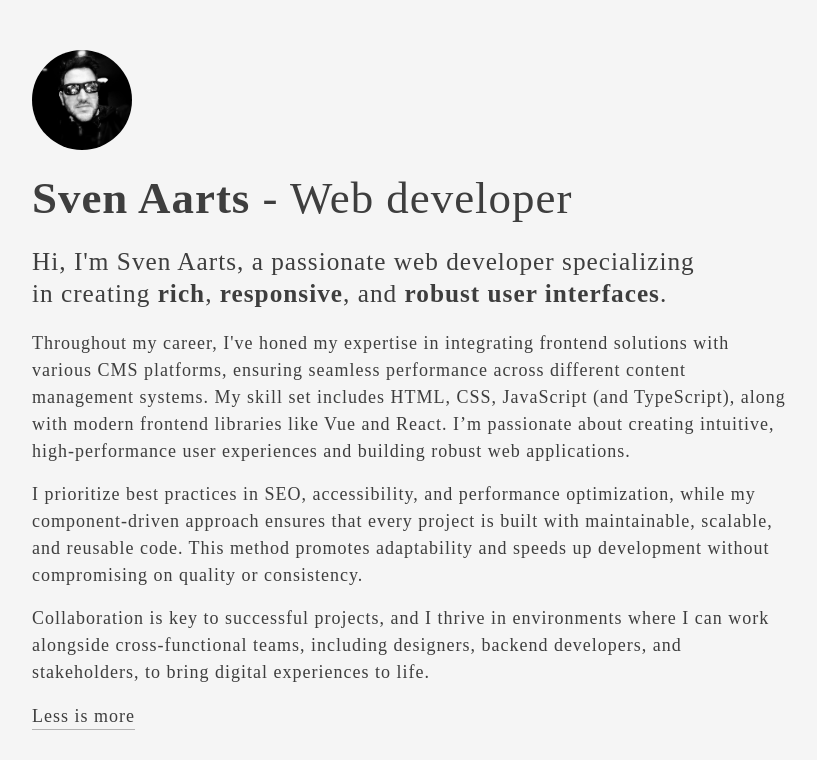
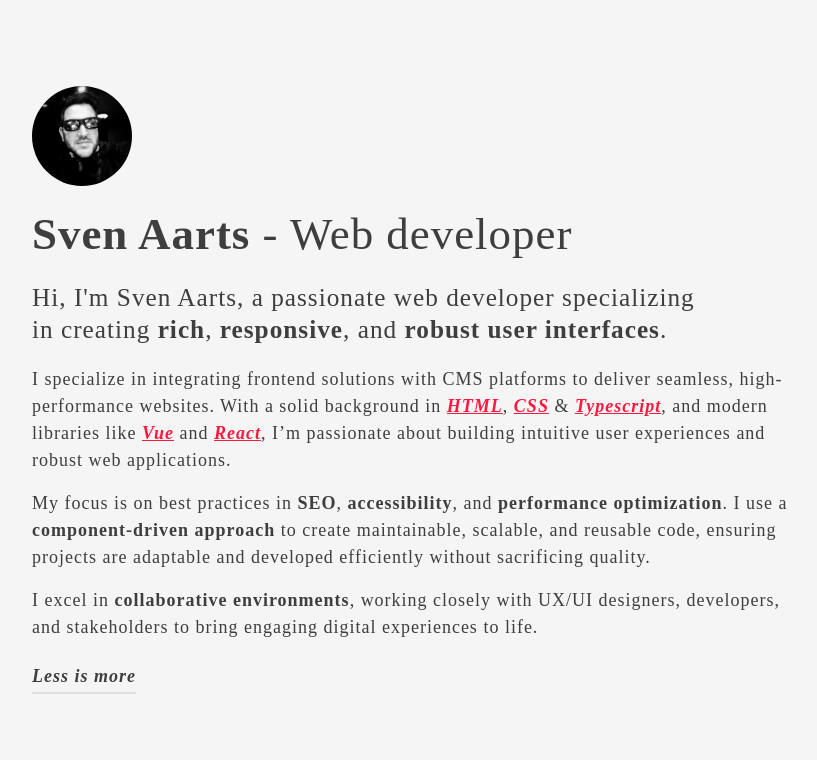
Before and after one commit to shven/svenaarts, a Next.js app: page / in a window 1280 px wide. Both pictures are taken after a click on the heading "More about me". Shown: the top 760 px of the page, without its empty margins (228-1045 px from the left). Built offline with nearby package versions, Linux system fonts and the light colour scheme.

Commit message:
add hover effect for expandable

```diff
--- a/app/layout.css
+++ b/app/layout.css
@@ -67,6 +67,8 @@ button {
 
 a {
   color: var(--link-color);
+  font-weight: bold;
+  font-style: italic;
 
   &:hover {
     text-decoration: none;
--- a/app/page.tsx
+++ b/app/page.tsx
@@ -30,20 +30,38 @@ export default function Home() {
 
           <Expandable id="about" labelWhenOpened="Less is more" labelWhenClosed="More about me">
             <p>
-              Throughout my career, I've honed my expertise in integrating frontend solutions with various CMS platforms, ensuring seamless performance across
-              different content management systems. My skill set includes HTML, CSS, JavaScript (and TypeScript), along with modern frontend libraries like Vue
-              and React. I’m passionate about creating intuitive, high-performance user experiences and building robust web applications.
+              I specialize in integrating frontend solutions with CMS platforms to deliver seamless, high-performance websites. With a solid background in{" "}
+              <a href="https://developer.mozilla.org/en-US/docs/Web/HTML" target="_blank">
+                HTML
+              </a>
+              ,{" "}
+              <a href="https://www.w3.org/TR/CSS2/" target="_blank">
+                CSS
+              </a>{" "}
+              &{" "}
+              <a href="https://www.typescriptlang.org/" target="_blank">
+                Typescript
+              </a>
+              , and modern libraries like{" "}
+              <a href="https://vuejs.org/" target="_blank">
+                Vue
+              </a>{" "}
+              and{" "}
+              <a href="https://reactjs.org/" target="_blank">
+                React
+              </a>
+              , I’m passionate about building intuitive user experiences and robust web applications.
             </p>
 
             <p>
-              I prioritize best practices in SEO, accessibility, and performance optimization, while my component-driven approach ensures that every project is
-              built with maintainable, scalable, and reusable code. This method promotes adaptability and speeds up development without compromising on quality
-              or consistency.
+              My focus is on best practices in <strong>SEO</strong>, <strong>accessibility</strong>, and <strong>performance optimization</strong>. I use a{" "}
+              <strong>component-driven approach</strong> to create maintainable, scalable, and reusable code, ensuring projects are adaptable and developed
+              efficiently without sacrificing quality.
             </p>
 
             <p>
-              Collaboration is key to successful projects, and I thrive in environments where I can work alongside cross-functional teams, including designers,
-              backend developers, and stakeholders, to bring digital experiences to life.
+              I excel in <strong>collaborative environments</strong>, working closely with UX/UI designers, developers, and stakeholders to bring engaging
+              digital experiences to life.
             </p>
           </Expandable>
         </Wrapper>
--- a/components/expandable/expandable.scss
+++ b/components/expandable/expandable.scss
@@ -9,14 +9,36 @@
 }
 
 .expandable__summary {
+  position: relative;
   display: inline-flex;
-  border-bottom: 1px solid var(--color-gray-400);
-  padding-bottom: 2px;
+  border-bottom: 2px solid var(--color-gray-300);
+  padding-block: 5px;
   user-select: none;
+  font-weight: bold;
   cursor: pointer;
+  font-style: italic;
 
   &::-webkit-details-marker {
     display: none;
+  }
+
+  &::before {
+    content: "";
+    position: absolute;
+    width: 100%;
+    height: 2px;
+    border-radius: 2px;
+    background-color: var(--color-primary);
+    bottom: -2px;
+    left: 0;
+    transform-origin: right;
+    transform: scaleX(0);
+    transition: transform 0.25s ease-in-out;
+  }
+
+  &:hover::before {
+    transform-origin: left;
+    transform: scaleX(1);
   }
 }
 
```
